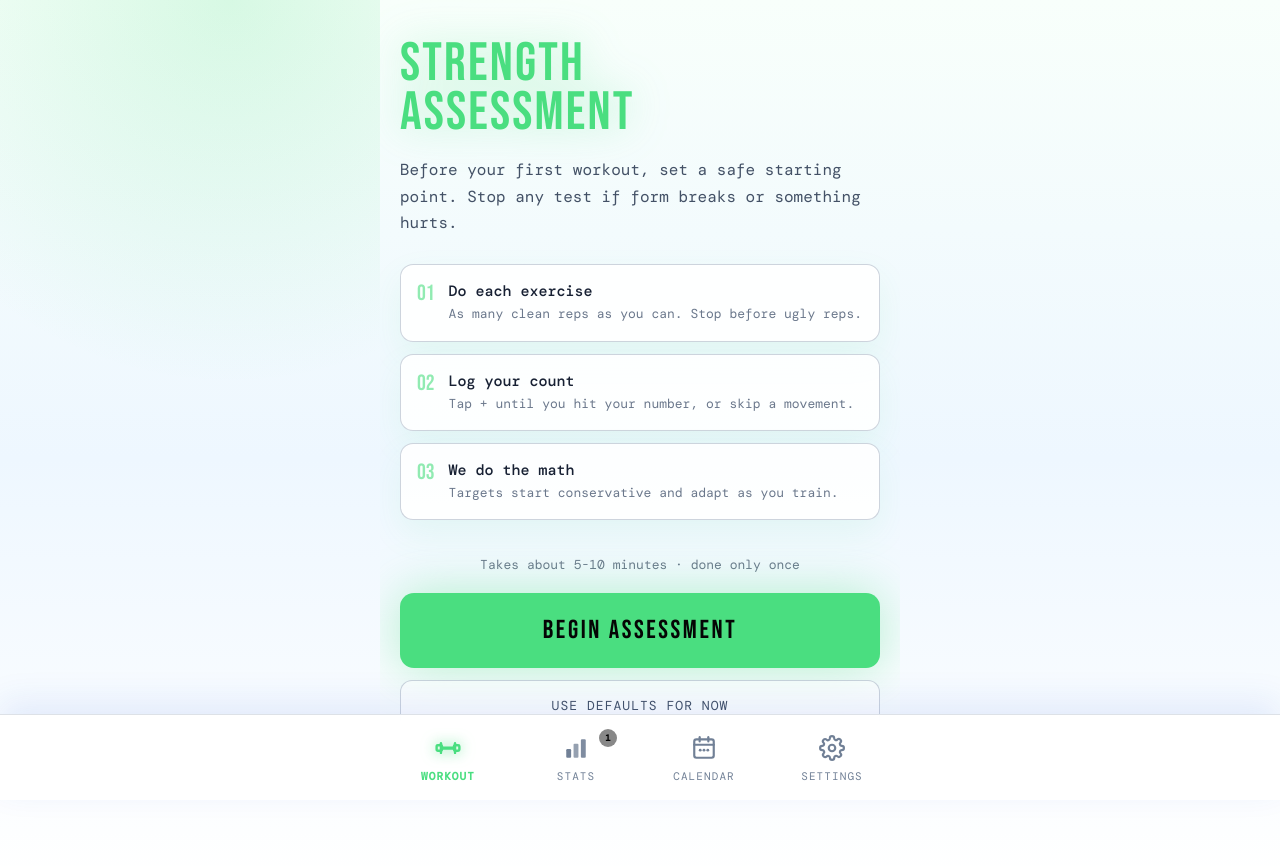
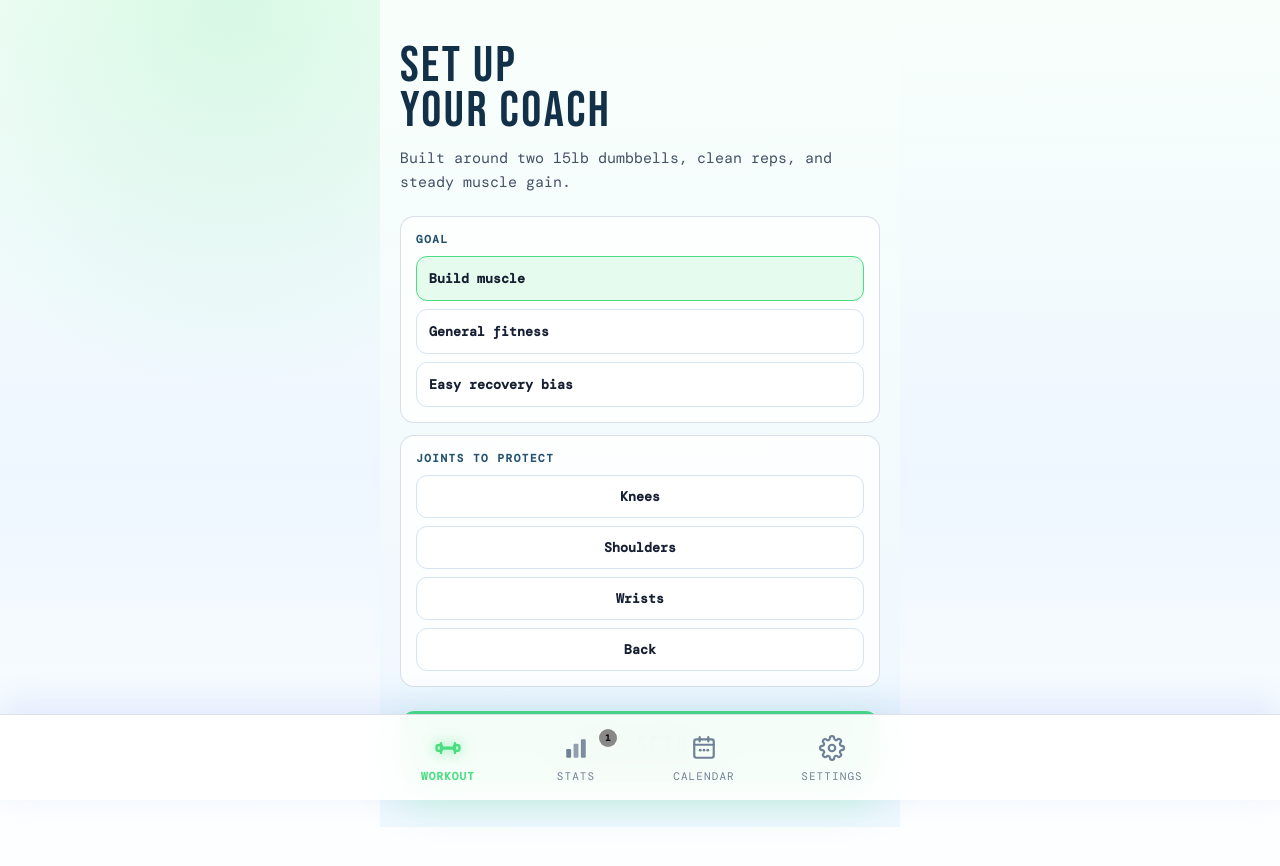
Before and after one commit to The-Mars-Guy/Lift-Log, a React (Vite) app: page / in a window 1280 px wide. Shown: the top 866 px of the page. Built offline with nearby package versions, Linux system fonts and the light colour scheme; a web font is replaced by a local one.

Commit message:
Update commit message generation

```diff
--- a/src/App.jsx
+++ b/src/App.jsx
@@ -240,6 +240,7 @@ export default function App() {
             completed={normalized.completed} setCompleted={setCompleted}
             progression={normalized.progression} setProgression={setProgression}
             settings={safeSettings}
+            setSettings={setSettings}
             exConfig={normalized.exConfig} setExConfig={setExConfig}
             xp={normalized.xp} addXp={addXp} level={level}
             checkIns={normalized.checkIns} setCheckIns={setCheckIns}
--- a/src/coach.js
+++ b/src/coach.js
@@ -53,6 +53,13 @@ export const TRAINING_GOALS = {
     label: "Fatigue Friendly",
     desc: "Keeps total work lower and leaves more reps in reserve when recovery matters most.",
   },
+};
+
+export const JOINT_AREAS = {
+  knees: { label:"Knees", exercises:["Goblet Squat","Reverse Lunge"], note:"Knee caution: favor controlled depth, supported ranges, and glute-biased swaps." },
+  shoulders: { label:"Shoulders", exercises:["Arnold Press","Floor Press","Rear Delt Row"], note:"Shoulder caution: avoid forcing overhead work and prefer pain-free pressing angles." },
+  wrists: { label:"Wrists", exercises:["Floor Press","Push-Up","Hammer Curl","Tricep Kickback"], note:"Wrist caution: prefer neutral grips and stable dumbbell positions." },
+  back: { label:"Back", exercises:["Romanian Deadlift","Bent Over Row","Goblet Squat"], note:"Back caution: reduce hinge fatigue and favor supported rows or bridges when needed." },
 };
 
 export const SUBSTITUTIONS = {
@@ -432,8 +439,9 @@ export function buildCoachPlan({ workout, history, checkIns = [], exConfig, sett
 
   const focus = exerciseNotes[0]?.note || "Build clean reps today.";
   watch.push(...exerciseNotes.filter(n => n.priority >= 2).slice(0, 2).map(n => n.note));
-  const substitutions = suggestSubstitutions({ workout, history, exConfig, readiness }).slice(0, 2);
+  const substitutions = suggestSubstitutions({ workout, history, exConfig, readiness, settings }).slice(0, 2);
   const behavior = behaviorMemory(checkIns);
+  const jointNotes = (settings.cautiousJoints || []).map(j => JOINT_AREAS[j]?.note).filter(Boolean);
   const science = (settings.scienceCoach ? workout.exercises.map(ex => sciencePrescription({
     exercise: ex,
     history,
@@ -451,6 +459,7 @@ export function buildCoachPlan({ workout, history, checkIns = [], exConfig, sett
 
   adjustments.slice(0, 2).forEach(msg => cards.push({ icon: "🧭", cat: "Plan", msg }));
   if (science) cards.push({ icon:"🔬", cat:"Science", msg:`${science.label}: ${science.note}${science.est1RM ? ` Est. 1RM: ${science.est1RM}lbs.` : ""}` });
+  jointNotes.slice(0, 1).forEach(msg => cards.push({ icon:"🛡️", cat:"Joints", msg }));
   behavior.notes.slice(0, 2).forEach(msg => cards.push({ icon:"⏱️", cat:"Habits", msg }));
   substitutions.forEach(sub => cards.push({ icon: "🔁", cat: "Swap", msg: `${sub.exercise}: use ${sub.substitute} if ${sub.reason}.` }));
   watch.forEach(msg => cards.push({ icon: "👁️", cat: "Watch", msg }));
@@ -467,8 +476,9 @@ export function buildCoachPlan({ workout, history, checkIns = [], exConfig, sett
   };
 }
 
-export function suggestSubstitutions({ workout, history = [], exConfig = {}, readiness = DEFAULT_READINESS }) {
+export function suggestSubstitutions({ workout, history = [], exConfig = {}, readiness = DEFAULT_READINESS, settings = {} }) {
   const sore = readiness?.soreness === "sore";
+  const cautious = settings.cautiousJoints || [];
   return workout.exercises
     .map(ex => {
       const target = exConfig[ex.name]?.targetReps ?? ex.baseReps;
@@ -476,11 +486,12 @@ export function suggestSubstitutions({ workout, history = [], exConfig = {}, rea
       const swaps = SUBSTITUTIONS[ex.name] || [];
       const swap = swaps[0];
       if (!swap) return null;
-      if (sore || trend.status === "stalling") {
+      const joint = cautious.find(j => JOINT_AREAS[j]?.exercises.includes(ex.name));
+      if (sore || trend.status === "stalling" || joint) {
         return {
           exercise: ex.name,
           substitute: swap.name,
-          reason: sore ? swap.reason : "this movement has been stalling",
+          reason: joint ? JOINT_AREAS[joint].note : sore ? swap.reason : "this movement has been stalling",
           alternatives: swaps,
         };
       }
@@ -556,13 +567,18 @@ export function summarizeWorkout({ exercises, duration = 0, readiness, prs = [],
     const hardest = !acc.hardest || completion < acc.hardest.completion
       ? { name: ex.name, completion }
       : acc.hardest;
+    const bestSet = [...setLog].sort((a,b)=>((b.reps||0)*(b.weight||0))-((a.reps||0)*(a.weight||0)))[0];
+    const best = bestSet && (!acc.bestSet || (bestSet.reps||0)*(bestSet.weight||0) > (acc.bestSet.reps||0)*(acc.bestSet.weight||0))
+      ? { name: ex.name, reps: bestSet.reps || 0, weight: bestSet.weight || 0 }
+      : acc.bestSet;
     return {
       reps: acc.reps + reps,
       volume: acc.volume + volume,
       sets: acc.sets + setLog.length,
       hardest,
+      bestSet: best,
     };
-  }, { reps: 0, volume: 0, sets: 0, hardest: null });
+  }, { reps: 0, volume: 0, sets: 0, hardest: null, bestSet: null });
 
   const score = readinessScore(readiness);
   const coachNote = score <= -2
@@ -573,7 +589,13 @@ export function summarizeWorkout({ exercises, duration = 0, readiness, prs = [],
         ? "Strong session. The next plan can afford a small progression."
         : "Clean work. Keep stacking sessions and let the trend build.";
 
-  return { ...totals, duration, prs, coachNote, nextWorkout };
+  const nextChange = prs.length
+    ? "The next plan can afford a small progression where form stayed clean."
+    : totals.hardest?.completion < 0.9
+      ? `Next time, ${totals.hardest.name} should stay controlled before adding difficulty.`
+      : "Next time, repeat this quality and let the coach build volume gradually.";
+
+  return { ...totals, duration, prs, coachNote, nextWorkout, nextChange };
 }
 
 export function buildCoachMemory({ history = [], checkIns = [], exercises = [], exConfig = {} }) {
--- a/src/data.js
+++ b/src/data.js
@@ -52,6 +52,8 @@ export const DEFAULT_SETTINGS = {
   scienceCoach: true,
   equipmentProfile: "fixed_dumbbells",
   trainingGoal: "hypertrophy",
+  onboardingDone: false,
+  cautiousJoints: [],
 };
 
 // Default starting weights per exercise (lbs, per dumbbell)
--- a/src/views/SettingsView.jsx
+++ b/src/views/SettingsView.jsx
@@ -1,6 +1,6 @@
 import { useRef, useState } from "react";
 import { DEFAULT_SETTINGS } from "../data.js";
-import { EQUIPMENT_PROFILES, TRAINING_GOALS } from "../coach.js";
+import { EQUIPMENT_PROFILES, JOINT_AREAS, TRAINING_GOALS } from "../coach.js";
 
 export default function SettingsView({
   settings,
@@ -134,6 +134,15 @@ export default function SettingsView({
         <Toggle label="Auto Deload" desc="Reduce load after repeated big misses" help="If the same exercise misses badly twice, the coach lowers the next load and rebuilds clean reps." value={settings.autoDeload !== false} onChange={v => update("autoDeload", v)} accent={accent} ui={ui} />
         <Toggle label="Readiness Check-In" desc="Ask energy, soreness, and time before workouts" help="The coach uses this to trim sets on rough days, push when you are fresh, and suggest swaps when soreness is high." value={settings.showReadiness !== false} onChange={v => update("showReadiness", v)} accent={accent} ui={ui} />
         <Toggle label="Fullscreen Rest Timer" desc="Use the focused rest screen between sets" value={settings.fullscreenRest !== false} onChange={v => update("fullscreenRest", v)} accent={accent} ui={ui} />
+        <Row label="Joint Caution" desc="Coach biases swaps around selected joints" help="Use this for recurring caution areas. During workouts, pain feedback still matters most." ui={ui}>
+          <MultiSelect
+            options={Object.entries(JOINT_AREAS).map(([v, item]) => ({ v, l:item.label }))}
+            value={settings.cautiousJoints || []}
+            onChange={v => update("cautiousJoints", v)}
+            accent={accent}
+            ui={ui}
+          />
+        </Row>
       </Section>
 
       <Section title="Offline" ui={ui}>
@@ -296,6 +305,29 @@ function SegControl({ options, value, onChange, accent, ui }) {
   );
 }
 
+function MultiSelect({ options, value, onChange, accent, ui }) {
+  const selected = value || [];
+  return (
+    <div style={{ display:"grid", gridTemplateColumns:"repeat(2,1fr)", gap:6 }}>
+      {options.map(opt => {
+        const active = selected.includes(opt.v);
+        return (
+          <button key={opt.v} onClick={() => onChange(active ? selected.filter(v => v !== opt.v) : [...selected, opt.v])}
+            style={{
+              padding:"10px 8px", borderRadius:8,
+              border:`1px solid ${active ? accent : ui.border}`,
+              background:active ? `${accent}22` : ui.control,
+              color:active ? accent : ui.soft,
+              fontSize:13, fontWeight:active ? 700 : 400,
+            }}>
+            {opt.l}
+          </button>
+        );
+      })}
+    </div>
+  );
+}
+
 function Toggle({ label, desc, value, onChange, accent, ui, help }) {
   return (
     <div style={{ padding: "14px 16px", background: ui.card, borderRadius: 10, border: `1px solid ${ui.border}`, display: "flex", alignItems: "center", gap: 14, boxShadow: ui.shadow }}>
--- a/src/views/WorkoutView.jsx
+++ b/src/views/WorkoutView.jsx
@@ -13,6 +13,52 @@ import { Confetti, XpFloat } from "./workout/Effects.jsx";
 
 // ── INITIAL ASSESSMENT FLOW ───────────────────────────────────────────────────
 const ALL_EXERCISES = [...WORKOUTS.A.exercises, ...WORKOUTS.B.exercises];
+
+function FirstRunSetup({ settings, setSettings, accent }) {
+  const [goal, setGoal] = useState(settings.trainingGoal || "hypertrophy");
+  const [joints, setJoints] = useState(settings.cautiousJoints || []);
+  const toggleJoint = (key) => setJoints(p => p.includes(key) ? p.filter(x => x !== key) : [...p, key]);
+  const finish = () => setSettings(s => ({
+    ...s,
+    scienceCoach: true,
+    trainingGoal: goal,
+    equipmentProfile: "fixed_dumbbells",
+    coachStyle: "balanced",
+    autoDeload: true,
+    showReadiness: true,
+    cautiousJoints: joints,
+    onboardingDone: true,
+  }));
+
+  return (
+    <div style={{minHeight:"100vh",padding:"44px 20px",background:"linear-gradient(180deg,#f8fffb,#eef7ff)",color:"#172033"}}>
+      <div style={{fontFamily:"'Bebas Neue',sans-serif",fontSize:50,letterSpacing:".05em",lineHeight:.9,color:"#123047",marginBottom:12}}>SET UP<br/>YOUR COACH</div>
+      <div style={{fontSize:15,color:"#435166",lineHeight:1.6,marginBottom:22}}>Built around two 15lb dumbbells, clean reps, and steady muscle gain.</div>
+      <div style={{display:"grid",gap:12}}>
+        <SetupBlock title="Goal">
+          {[["hypertrophy","Build muscle"],["general","General fitness"],["fatigue_friendly","Easy recovery bias"]].map(([key,label])=>(
+            <button key={key} onClick={()=>setGoal(key)} style={{padding:"13px 12px",borderRadius:11,border:`1.5px solid ${goal===key?accent:"#d7e3ef"}`,background:goal===key?`${accent}22`:"#fff",color:"#172033",fontWeight:700,textAlign:"left"}}>{label}</button>
+          ))}
+        </SetupBlock>
+        <SetupBlock title="Joints to protect">
+          {["knees","shoulders","wrists","back"].map(key=>(
+            <button key={key} onClick={()=>toggleJoint(key)} style={{padding:"12px",borderRadius:11,border:`1.5px solid ${joints.includes(key)?accent:"#d7e3ef"}`,background:joints.includes(key)?`${accent}22`:"#fff",color:"#172033",textTransform:"capitalize",fontWeight:700}}>{key}</button>
+          ))}
+        </SetupBlock>
+      </div>
+      <button onClick={finish} style={{width:"100%",marginTop:24,padding:"20px",border:"none",borderRadius:15,background:accent,color:"#050505",fontFamily:"'Bebas Neue',sans-serif",fontSize:27,letterSpacing:".12em",boxShadow:`0 16px 42px ${accent}55`}}>SAVE SETUP</button>
+    </div>
+  );
+}
+
+function SetupBlock({ title, children }) {
+  return (
+    <div style={{padding:15,background:"rgba(255,255,255,.82)",border:"1px solid rgba(112,132,160,.25)",borderRadius:14}}>
+      <div style={{fontSize:11,color:"#25536f",letterSpacing:".14em",textTransform:"uppercase",fontWeight:700,marginBottom:10}}>{title}</div>
+      <div style={{display:"grid",gap:8}}>{children}</div>
+    </div>
+  );
+}
 
 function AssessmentFlow({ onComplete, accent, theme="dark" }) {
   const [step, setStep] = useState(-1);
@@ -606,9 +652,24 @@ function WorkoutSummary({ summary, accent, onClose }) {
             <div style={{fontSize:14,color:"#eee",lineHeight:1.5}}>{summary.prs.map(p=>`${p.name}: ${p.val}lbs`).join(" · ")}</div>
           </div>
         )}
+        <div style={{display:"grid",gap:10,marginBottom:14}}>
+          {summary.bestSet&&(
+            <div style={{padding:14,background:"#0d0d0d",border:"1px solid #202020",borderRadius:12}}>
+              <div style={{fontSize:11,color:"#888",letterSpacing:".14em",textTransform:"uppercase",marginBottom:6}}>Best Set</div>
+              <div style={{fontSize:15,color:"#eee",lineHeight:1.45}}>{summary.bestSet.name}: {summary.bestSet.weight}lbs x {summary.bestSet.reps}</div>
+            </div>
+          )}
+          {summary.hardest&&(
+            <div style={{padding:14,background:"#0d0d0d",border:"1px solid #202020",borderRadius:12}}>
+              <div style={{fontSize:11,color:"#888",letterSpacing:".14em",textTransform:"uppercase",marginBottom:6}}>Limiter</div>
+              <div style={{fontSize:15,color:"#eee",lineHeight:1.45}}>{summary.hardest.name} was the main limiter today.</div>
+            </div>
+          )}
+        </div>
         <div style={{padding:16,background:"#0d0d0d",border:"1px solid #202020",borderRadius:12,marginBottom:14}}>
           <div style={{fontSize:11,color:accent,letterSpacing:".14em",textTransform:"uppercase",marginBottom:8}}>Coach Note</div>
           <div style={{fontSize:15,color:"#ddd",lineHeight:1.55}}>{summary.coachNote}</div>
+          {summary.nextChange&&<div style={{fontSize:13,color:accent,marginTop:10,lineHeight:1.45}}>{summary.nextChange}</div>}
           {summary.nextWorkout&&<div style={{fontSize:13,color:"#888",marginTop:10}}>Next up: Workout {summary.nextWorkout}</div>}
         </div>
         <button onClick={onClose}
@@ -704,6 +765,7 @@ function ThisWeek({ completed, setActiveTab }) {
 export default function WorkoutView({
   sets, setSets, history, setHistory, completed, setCompleted,
   progression, setProgression, settings,
+  setSettings,
   exConfig, setExConfig, xp, addXp, level,
   checkIns, setCheckIns,
   playSound, vibrate, setActiveView, theme="dark",
@@ -1049,6 +1111,11 @@ export default function WorkoutView({
   };
 
   // Show assessment if not done yet and no history
+  if (!settings.onboardingDone && history.length === 0) {
+    return <FirstRunSetup settings={settings} setSettings={setSettings} accent={accent}/>;
+  }
+
+  // Show assessment if not done yet and no history
   if (!assessmentDone && history.length===0) {
     return <AssessmentFlow onComplete={completeAssessment} accent={accent} theme={theme}/>;
   }
```
Also changed, not shown: 4 other files (tests, documents, lock files or other folders).
